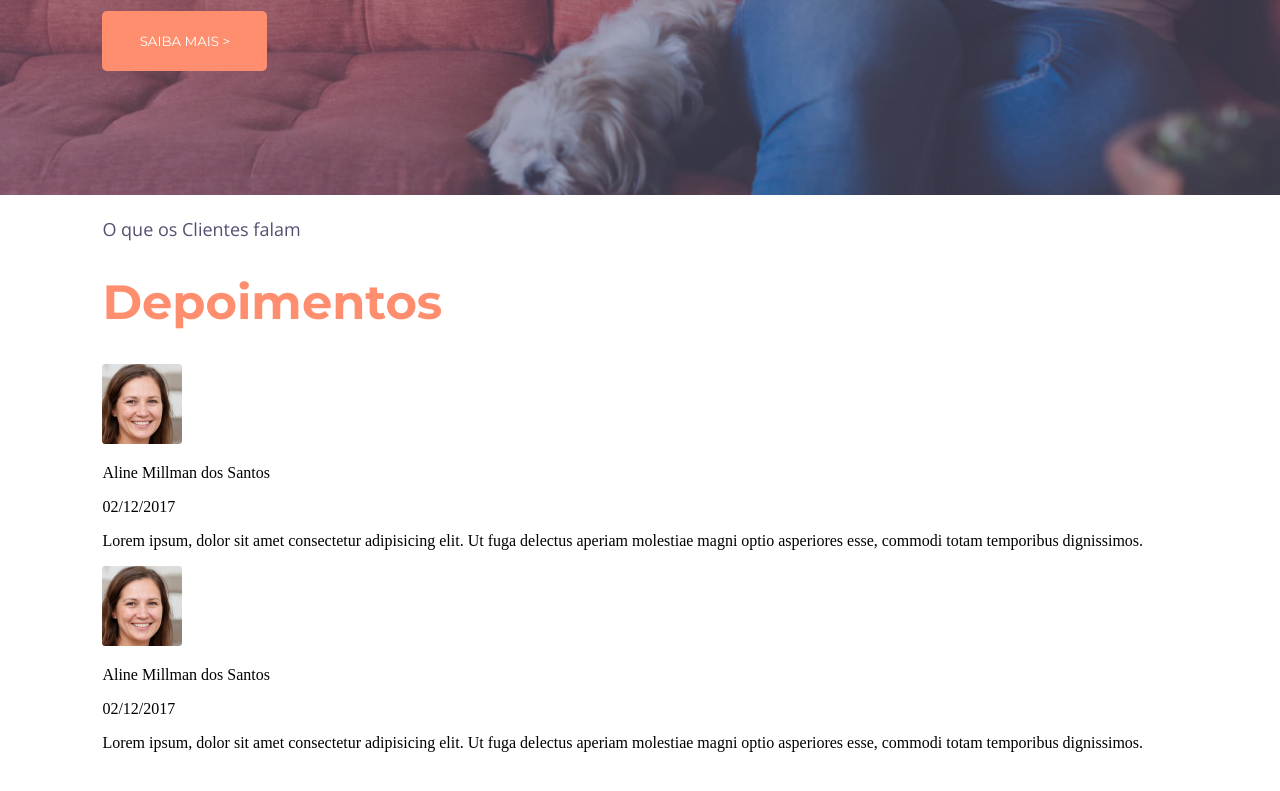
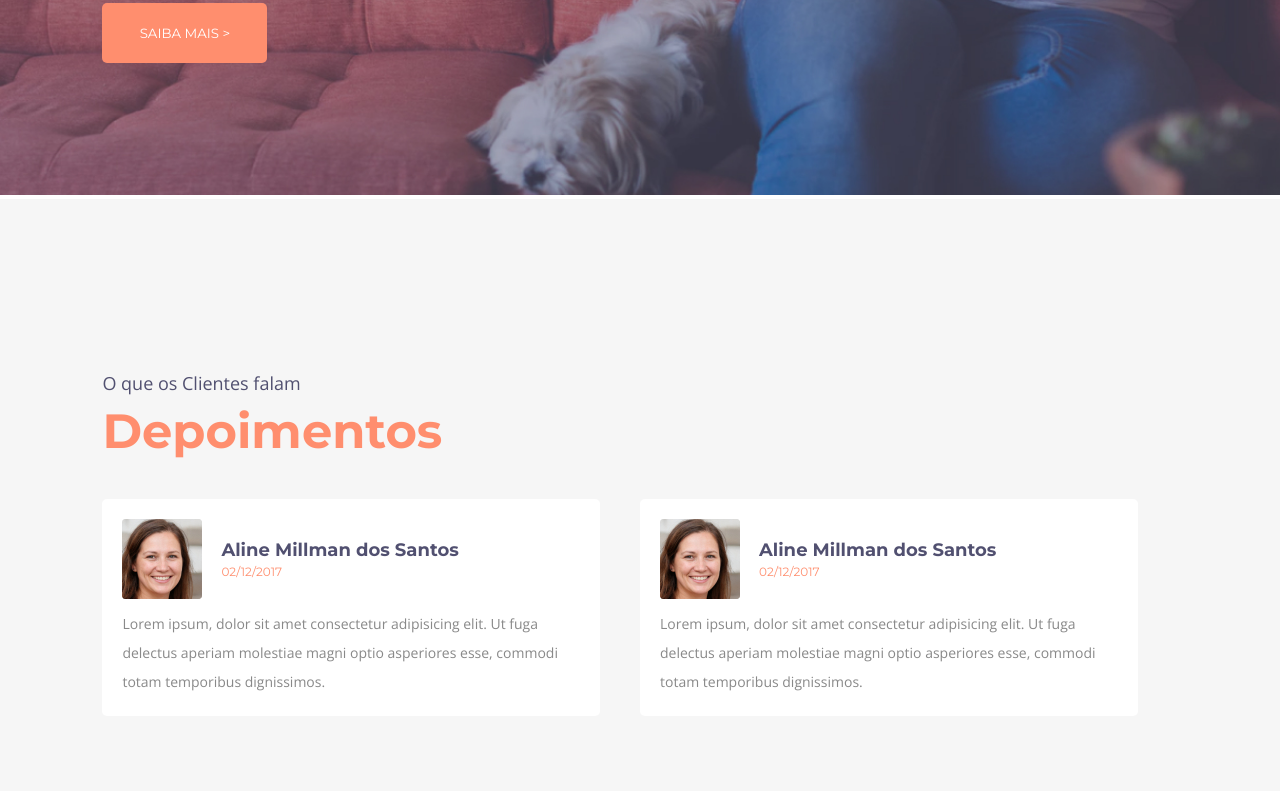
Before and after one commit to rodrigo-bragga/TCC-html-css, a plain HTML site: page index.html in a window 1280 px wide. Shown: the part 1773-2564 px from the top of the page. Before the commit the page ends 2541 px from the top, so only its background shows below. Drawn offline with nearby package versions, Linux system fonts and the light colour scheme.

Commit message:
Finlizando secao depoimentos

```diff
--- a/css/common/style.css
+++ b/css/common/style.css
@@ -46,23 +46,32 @@ body {
 
 /*PARÁGRAFOS E TÍTULOS*/
 
-.paragrafo{
-    font-family: 'Open Sans', sans-serif;
-    font-weight: 400;
-    font-size: 14px;
-}
-
 .titulo{
     font-family: 'Montserrat', sans-serif;
     font-weight: 700;
     font-size: 48px;
+    margin: 0 0 39px 0;
 }
-
 
 .subtitulo{
     font-family: 'Open Sans', sans-serif;
     font-weight: 400;
     font-size: 18px;
+    margin: 0 0 7px 0;
+}
+
+.paragrafo{
+    font-family: 'Open Sans', sans-serif;
+    font-weight: 400;
+    font-size: 14px;
+    margin: 0 0 25px 0;
+    line-height: 29px;
+}
+
+/*IMAGENS*/
+
+.img-fundo{
+    width: 100%;
 }
 
 /*HEADER*/
@@ -97,21 +106,15 @@ header{
     text-align: right;
 }
 
-/*SOMOS*/
+/*SEÇÃO SOMOS*/
 
 .secao-somos{
     position: relative;
 }
 
-.secao-somos img{
-    width: 100%;
-}
-
 .info-somos{
     position: absolute;
     top: 0;
-    right: 0;
-    left: 0;
     height: 100%;
     display: flex;
     flex-direction: column;
@@ -119,15 +122,13 @@ header{
     align-items: flex-start;
 }
 
-
-
 .info-somos p{
     font-family: 'Open Sans', sans-serif;
     font-weight: 400;
     font-size: 18px;
 }
 
-/*SOBRE NÓS*/
+/*SEÇÃO SOBRE NÓS*/
 
 .secao-sobre-nos{
     display: flex;
@@ -140,14 +141,10 @@ header{
     width: 493px;
 }
 
-/*NOSSOS SERVIÇOS*/
+/* SEÇÃO NOSSOS SERVIÇOS*/
 
 .secao-servicos{
     position: relative;
-}
-
-.secao-servicos img{
-    width: 100%;
 }
 
 .info-servicos{
@@ -159,3 +156,63 @@ header{
     justify-content: center;
     width: 493px;
 }
+
+/*SEÇÃO DEPOIMENTOS*/
+
+.secao-depoimentos{
+    display: flex;
+    flex-direction: column;
+    justify-content: center;
+    height: 688px;
+    width: 100%;
+    background-color: #F6F6F6;
+}
+
+.depoimentos{
+    display: flex;
+    justify-content: space-between;
+}
+
+.depoimentos-pessoas{
+    width: 580px;
+    background-color: #FFFFFF;
+    margin-right: 40px;
+    padding: 20px;
+    border-radius: 5px;
+    display: flex;
+    flex-direction: column;
+    justify-content: center;
+}
+
+.info-perfil{
+    display: flex;
+    margin-bottom: 10px;
+}
+
+.info-perfil img{
+    margin-right: 19px;
+}
+
+.info-pessoa{
+    display: flex;
+    flex-direction: column;
+    justify-content: center;
+}
+.nome-pessoa{
+    font-family: 'Montserrat', sans-serif;
+    font-weight: 700;
+    font-size: 18px;
+    margin: 0 0 3px 0;
+}
+
+.data-publicacao{
+    font-family: 'Montserrat', sans-serif;
+    font-weight: 400;
+    font-size: 12px;
+    margin: 0;
+}
+
+.depoimentos-pessoas > p{
+    color: #898989;
+    margin: 0;
+}
--- a/index.html
+++ b/index.html
@@ -22,11 +22,13 @@
     </header>
 
     <div class="secao-somos">
-        <img src="assets/img/home-somos.jpg" alt="Escritório Lorem Ipsum">
-        <div class="info-somos container c-white">
-            <h1 class="titulo">Somos a Lorem Ipsum</h1>
-            <p>Olá, somos a Lorem Ipsum. <br> Nosso trabalho é desenvolver textos de marcação.</p>
-            <button class="btn-orange c-white" >SAIBA MAIS ></button>
+        <img class="img-fundo" src="assets/img/home-somos.jpg" alt="Escritório Lorem Ipsum">
+        <div class="container">
+            <div class="info-somos c-white">
+                <h1 class="titulo">Somos a Lorem Ipsum</h1>
+                <p>Olá, somos a Lorem Ipsum. <br> Nosso trabalho é desenvolver textos de marcação.</p>
+                <button class="btn-orange c-white" >SAIBA MAIS ></button>
+            </div>
         </div>
     </div>
 
@@ -41,7 +43,7 @@
     </div>
 
 <div class="secao-servicos">
-    <img src="assets/img/home-nossos-servicos.jpg" alt="Escritório Lorem Ipsum">
+    <img class="img-fundo" src="assets/img/home-nossos-servicos.jpg" alt="Escritório Lorem Ipsum">
     <div class="container">
         <div class="info-servicos c-white">
             <p class="subtitulo">Saiba mais sobre os serviços</p>
@@ -52,31 +54,31 @@
     </div>
 </div>
 
-<div class="secao-depoimentos container">
-    <div class="info-depoimentos">
+<div class="secao-depoimentos">
+    <div class="info-depoimentos container">
         <p class="subtitulo c-gray">O que os Clientes falam</p>
         <h1 class="titulo c-orange">Depoimentos</h1>
     </div>
-    <div class="depoimentos">
+    <div class="depoimentos container">
         <div class="depoimentos-pessoas">
             <div class="info-perfil">
                 <img src="assets/img/home-depoimento-avatar.jpg" alt="Foto da pessoa">
                 <div class="info-pessoa">
-                    <p class="nome-pessoa">Aline Millman dos Santos</p>
-                <p class="data-publicacao">02/12/2017</p>
+                    <p class="nome-pessoa c-gray">Aline Millman dos Santos</p>
+                <p class="data-publicacao c-orange">02/12/2017</p>
             </div>
-            <p>Lorem ipsum, dolor sit amet consectetur adipisicing elit. Ut fuga delectus aperiam molestiae magni optio asperiores esse, commodi totam temporibus dignissimos.</p>
-            </div>
+        </div>
+        <p class="paragrafo">Lorem ipsum, dolor sit amet consectetur adipisicing elit. Ut fuga delectus aperiam molestiae magni optio asperiores esse, commodi totam temporibus dignissimos.</p>
         </div>
         <div class="depoimentos-pessoas">
             <div class="info-perfil">
                 <img src="assets/img/home-depoimento-avatar.jpg" alt="Foto da pessoa">
                 <div class="info-pessoa">
-                    <p class="nome-pessoa">Aline Millman dos Santos</p>
-                    <p class="data-publicacao">02/12/2017</p>
+                    <p class="nome-pessoa c-gray">Aline Millman dos Santos</p>
+                    <p class="data-publicacao c-orange">02/12/2017</p>
                 </div>
-                <p>Lorem ipsum, dolor sit amet consectetur adipisicing elit. Ut fuga delectus aperiam molestiae magni optio asperiores esse, commodi totam temporibus dignissimos.</p>
             </div>
+            <p class="paragrafo">Lorem ipsum, dolor sit amet consectetur adipisicing elit. Ut fuga delectus aperiam molestiae magni optio asperiores esse, commodi totam temporibus dignissimos.</p>
         </div>
     </div>
 </div>
```
